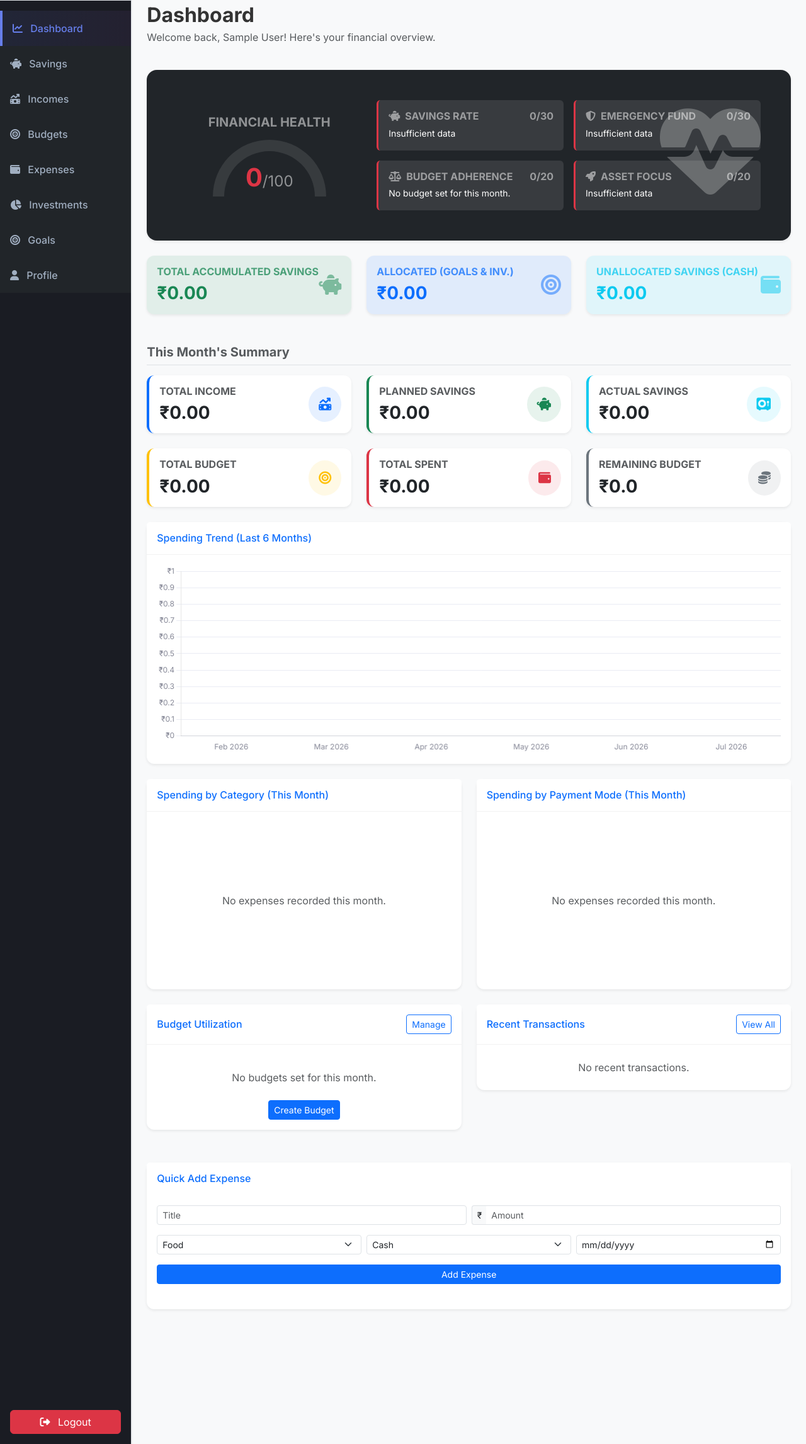
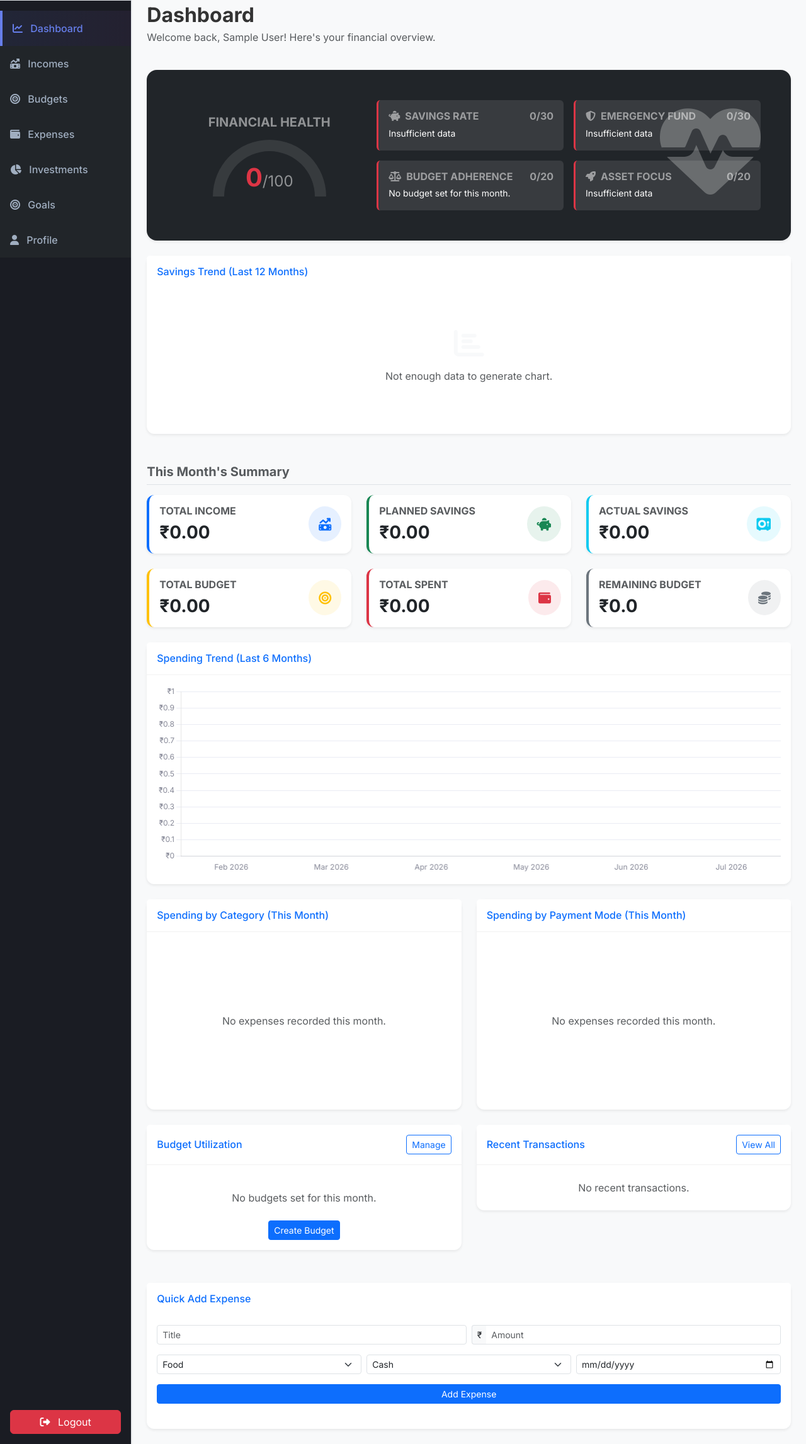
Before and after one commit to Bhavesh-Harad/FinSight-Personal-Finance-Investment-Intelligence-Platform, a Flask app: page /dashboard in a window 1280 px wide. Shown: the part 84-2377 px from the top of the page at 63% size. Run offline with Flask 3, Linux system fonts and the light colour scheme; the visitor is signed in with stand-in values (Sample User, id 1); data that the repository does not hold is empty.

Commit message:
Revert unallocated savings constraints and reorganize dashboard

```diff
--- a/app/main/routes.py
+++ b/app/main/routes.py
@@ -43,12 +43,6 @@
 def dashboard():
     form = ExpenseForm()
     if form.validate_on_submit():
-        # Check if expense exceeds unallocated savings
-        available_savings = current_user.get_available_savings()
-        if form.amount.data > available_savings:
-            flash(f'Cannot add expense. Your unallocated savings is only ₹{available_savings:,.2f}.', 'danger')
-            return redirect(url_for('main.dashboard'))
-
         expense = Expense(title=form.title.data, amount=form.amount.data,
                           category=form.category.data, payment_mode=form.payment_mode.data,
                           date=form.date.data, description=form.description.data,
@@ -194,13 +188,55 @@
     planned_savings = total_income_this_month - total_budget_this_month
     actual_savings = total_income_this_month - total_spent_this_month
 
-    # Lifetime savings calculation
-    total_lifetime_income = sum(i.amount for i in incomes)
-    total_lifetime_expense = sum(e.amount for e in expenses)
-    total_lifetime_savings = total_lifetime_income - total_lifetime_expense
+    # 12-Month Savings Chart Logic
+    months_data = {}
 
-    allocated_savings = sum(g.current_amount for g in current_user.goals) + sum(inv.total_invested() for inv in current_user.investments)
-    unallocated_savings = total_lifetime_savings - allocated_savings
+    # Process incomes
+    all_incomes = Income.query.filter_by(user_id=current_user.id).all()
+    for i in all_incomes:
+        key = f"{i.date.year}-{i.date.month:02d}"
+        if key not in months_data:
+            months_data[key] = {'income': 0, 'expense': 0, 'budget': 0, 'date_obj': i.date.replace(day=1)}
+        months_data[key]['income'] += i.amount
+
+    # Process expenses
+    all_expenses = Expense.query.filter_by(user_id=current_user.id).all()
+    for e in all_expenses:
+        key = f"{e.date.year}-{e.date.month:02d}"
+        if key not in months_data:
+            months_data[key] = {'income': 0, 'expense': 0, 'budget': 0, 'date_obj': e.date.replace(day=1)}
+        months_data[key]['expense'] += e.amount
+
+    # Process budgets
+    all_budgets = Budget.query.filter_by(user_id=current_user.id).all()
+    for b in all_budgets:
+        key = f"{b.year}-{b.month:02d}"
+        if key not in months_data:
+            months_data[key] = {'income': 0, 'expense': 0, 'budget': 0, 'date_obj': datetime(b.year, b.month, 1)}
+
+    # Re-evaluate budgets per month
+    for key, data in months_data.items():
+        year, month = map(int, key.split('-'))
+        month_budgets = [b for b in all_budgets if b.year == year and b.month == month]
+        overall_b = next((b for b in month_budgets if b.category == 'Overall'), None)
+        if overall_b:
+            data['budget'] = overall_b.amount
+        else:
+            data['budget'] = sum(b.amount for b in month_budgets)
+
+        data['planned_savings'] = data['income'] - data['budget']
+        data['actual_savings'] = data['income'] - data['expense']
+
+    # Sort months descending
+    sorted_months = sorted(months_data.values(), key=lambda x: x['date_obj'], reverse=True)
+
+    # Chart data (last 12 months, sorted chronologically)
+    chart_months = sorted_months[:12]
+    chart_months.reverse()
+
+    savings_bar_labels = [m['date_obj'].strftime('%b %Y') for m in chart_months]
+    bar_data_planned = [m['planned_savings'] for m in chart_months]
+    bar_data_actual = [m['actual_savings'] for m in chart_months]
 
     health_data = calculate_health_score(current_user)
 
@@ -217,83 +253,6 @@
                            bar_labels=bar_labels, bar_data=bar_data,
                            recent_transactions=recent_transactions,
                            health_data=health_data,
-                           total_lifetime_savings=total_lifetime_savings,
-                           allocated_savings=allocated_savings,
-                           unallocated_savings=unallocated_savings)
-
-@main.route("/savings")
-@login_required
-def savings():
-    from app.models import Income, Budget
-    expenses = Expense.query.filter_by(user_id=current_user.id).all()
-    incomes = Income.query.filter_by(user_id=current_user.id).all()
-    budgets = Budget.query.filter_by(user_id=current_user.id).all()
-
-    total_lifetime_income = sum(i.amount for i in incomes)
-    total_lifetime_expense = sum(e.amount for e in expenses)
-    total_accumulated_savings = total_lifetime_income - total_lifetime_expense
-
-    total_invested = sum(inv.total_invested() for inv in current_user.investments)
-    total_goals = sum(g.current_amount for g in current_user.goals)
-    available_savings = current_user.get_available_savings()
-
-    # Calculate month-wise data
-    months_data = {}
-
-    # Process incomes
-    for i in incomes:
-        key = f"{i.date.year}-{i.date.month:02d}"
-        if key not in months_data:
-            months_data[key] = {'income': 0, 'expense': 0, 'budget': 0, 'date_obj': i.date.replace(day=1)}
-        months_data[key]['income'] += i.amount
-
-    # Process expenses
-    for e in expenses:
-        key = f"{e.date.year}-{e.date.month:02d}"
-        if key not in months_data:
-            months_data[key] = {'income': 0, 'expense': 0, 'budget': 0, 'date_obj': e.date.replace(day=1)}
-        months_data[key]['expense'] += e.amount
-
-    # Process budgets
-    for b in budgets:
-        key = f"{b.year}-{b.month:02d}"
-        if key not in months_data:
-            months_data[key] = {'income': 0, 'expense': 0, 'budget': 0, 'date_obj': datetime(b.year, b.month, 1)}
-
-        # If there's an Overall budget for this month, use it.
-        # Otherwise, sum the categories.
-        # It's easier to compute it separately per month:
-
-    # Re-evaluate budgets per month to handle 'Overall' correctly
-    for key, data in months_data.items():
-        year, month = map(int, key.split('-'))
-        month_budgets = [b for b in budgets if b.year == year and b.month == month]
-        overall_b = next((b for b in month_budgets if b.category == 'Overall'), None)
-        if overall_b:
-            data['budget'] = overall_b.amount
-        else:
-            data['budget'] = sum(b.amount for b in month_budgets)
-
-        data['planned_savings'] = data['income'] - data['budget']
-        data['actual_savings'] = data['income'] - data['expense']
-
-    # Sort months descending
-    sorted_months = sorted(months_data.values(), key=lambda x: x['date_obj'], reverse=True)
-
-    # Chart data (last 12 months, sorted chronologically for chart)
-    chart_months = sorted_months[:12]
-    chart_months.reverse()
-
-    bar_labels = [m['date_obj'].strftime('%b %Y') for m in chart_months]
-    bar_data_planned = [m['planned_savings'] for m in chart_months]
-    bar_data_actual = [m['actual_savings'] for m in chart_months]
-
-    return render_template('dashboard/savings.html', title='Savings Dashboard',
-                           total_accumulated=total_accumulated_savings,
-                           total_invested=total_invested,
-                           total_goals=total_goals,
-                           available_savings=available_savings,
-                           months_data=sorted_months,
-                           bar_labels=bar_labels,
+                           savings_bar_labels=savings_bar_labels,
                            bar_data_planned=bar_data_planned,
                            bar_data_actual=bar_data_actual)
--- a/app/templates/base.html
+++ b/app/templates/base.html
@@ -26,9 +26,7 @@
                 <a href="{{ url_for('main.dashboard') }}" class="list-group-item list-group-item-action bg-dark text-white p-3 sidebar-link {% if request.endpoint == 'main.dashboard' %}active{% endif %}">
                     <i class="fa-solid fa-chart-line me-2"></i> Dashboard
                 </a>
-                <a href="{{ url_for('main.savings') }}" class="list-group-item list-group-item-action bg-dark text-white p-3 sidebar-link {% if request.endpoint == 'main.savings' %}active{% endif %}">
-                    <i class="fa-solid fa-piggy-bank me-2"></i> Savings
-                </a>
+
                 <a href="{{ url_for('incomes.list_incomes') }}" class="list-group-item list-group-item-action bg-dark text-white p-3 sidebar-link {% if request.endpoint and request.endpoint.startswith('incomes') %}active{% endif %}">
                     <i class="fa-solid fa-money-bill-trend-up me-2"></i> Incomes
                 </a>
--- a/app/templates/dashboard/index.html
+++ b/app/templates/dashboard/index.html
@@ -65,47 +65,22 @@
     </div>
 </div>
 
-<!-- Lifetime Savings Overview -->
+<!-- Savings Chart (Migrated from savings module) -->
 <div class="row g-4 mb-4">
-    <!-- Total Lifetime Savings -->
-    <div class="col-md-4">
-        <div class="card h-100 border-0 shadow-sm bg-success bg-opacity-10 text-success">
+    <div class="col-xl-12">
+        <div class="card shadow-sm border-0 h-100">
+            <div class="card-header bg-white py-3 border-bottom-0">
+                <h6 class="m-0 font-weight-bold text-primary">Savings Trend (Last 12 Months)</h6>
+            </div>
             <div class="card-body">
-                <div class="d-flex align-items-center justify-content-between">
-                    <div>
-                        <h6 class="text-uppercase fw-bold mb-2 opacity-75">Total Accumulated Savings</h6>
-                        <h3 class="mb-0 fw-bolder">₹{{ "%.2f"|format(total_lifetime_savings) }}</h3>
-                    </div>
-                    <i class="fa-solid fa-piggy-bank fa-2x opacity-50"></i>
+                {% if savings_bar_labels|length > 0 %}
+                <canvas id="savingsChart" height="300"></canvas>
+                {% else %}
+                <div class="text-center py-5 text-muted">
+                    <i class="fa-solid fa-chart-bar fa-3x mb-3 text-light"></i>
+                    <p>Not enough data to generate chart.</p>
                 </div>
-            </div>
-        </div>
-    </div>
-    <!-- Allocated Savings -->
-    <div class="col-md-4">
-        <div class="card h-100 border-0 shadow-sm bg-primary bg-opacity-10 text-primary">
-            <div class="card-body">
-                <div class="d-flex align-items-center justify-content-between">
-                    <div>
-                        <h6 class="text-uppercase fw-bold mb-2 opacity-75">Allocated (Goals & Inv.)</h6>
-                        <h3 class="mb-0 fw-bolder">₹{{ "%.2f"|format(allocated_savings) }}</h3>
-                    </div>
-                    <i class="fa-solid fa-bullseye fa-2x opacity-50"></i>
-                </div>
-            </div>
-        </div>
-    </div>
-    <!-- Unallocated Savings -->
-    <div class="col-md-4">
-        <div class="card h-100 border-0 shadow-sm bg-info bg-opacity-10 text-info">
-            <div class="card-body">
-                <div class="d-flex align-items-center justify-content-between">
-                    <div>
-                        <h6 class="text-uppercase fw-bold mb-2 opacity-75">Unallocated Savings (Cash)</h6>
-                        <h3 class="mb-0 fw-bolder">₹{{ "%.2f"|format(unallocated_savings) }}</h3>
-                    </div>
-                    <i class="fa-solid fa-wallet fa-2x opacity-50"></i>
-                </div>
+                {% endif %}
             </div>
         </div>
     </div>
@@ -532,5 +507,51 @@
             }
         });
     }
+    // --- Savings Trend Chart ---
+    {% if savings_bar_labels|length > 0 %}
+    var savingsCtx = document.getElementById('savingsChart');
+    if (savingsCtx) {
+        new Chart(savingsCtx.getContext('2d'), {
+            type: 'bar',
+            data: {
+                labels: {{ savings_bar_labels|safe }},
+                datasets: [
+                    {
+                        label: 'Planned Savings (Income - Budget)',
+                        data: {{ bar_data_planned|safe }},
+                        backgroundColor: 'rgba(25, 135, 84, 0.5)',
+                        borderColor: 'rgb(25, 135, 84)',
+                        borderWidth: 1,
+                        borderRadius: 4
+                    },
+                    {
+                        label: 'Actual Savings (Income - Expenses)',
+                        data: {{ bar_data_actual|safe }},
+                        backgroundColor: 'rgba(13, 110, 253, 0.8)',
+                        borderColor: 'rgb(13, 110, 253)',
+                        borderWidth: 1,
+                        borderRadius: 4
+                    }
+                ]
+            },
+            options: {
+                responsive: true,
+                maintainAspectRatio: false,
+                plugins: {
+                    legend: { position: 'top' }
+                },
+                scales: {
+                    y: {
+                        beginAtZero: true,
+                        grid: { borderDash: [2, 4], color: '#e9ecef' }
+                    },
+                    x: {
+                        grid: { display: false }
+                    }
+                }
+            }
+        });
+    }
+    {% endif %}
 </script>
 {% endblock %}
```
Also changed, not shown: app/budgets/routes.py (+16 -12 lines), app/expenses/routes.py (+0 -14 lines), app/goals/routes.py (+4 -4 lines), app/templates/dashboard/savings.html (deleted, +0 -181 lines), reset_db.py (added, +7 -0 lines).
